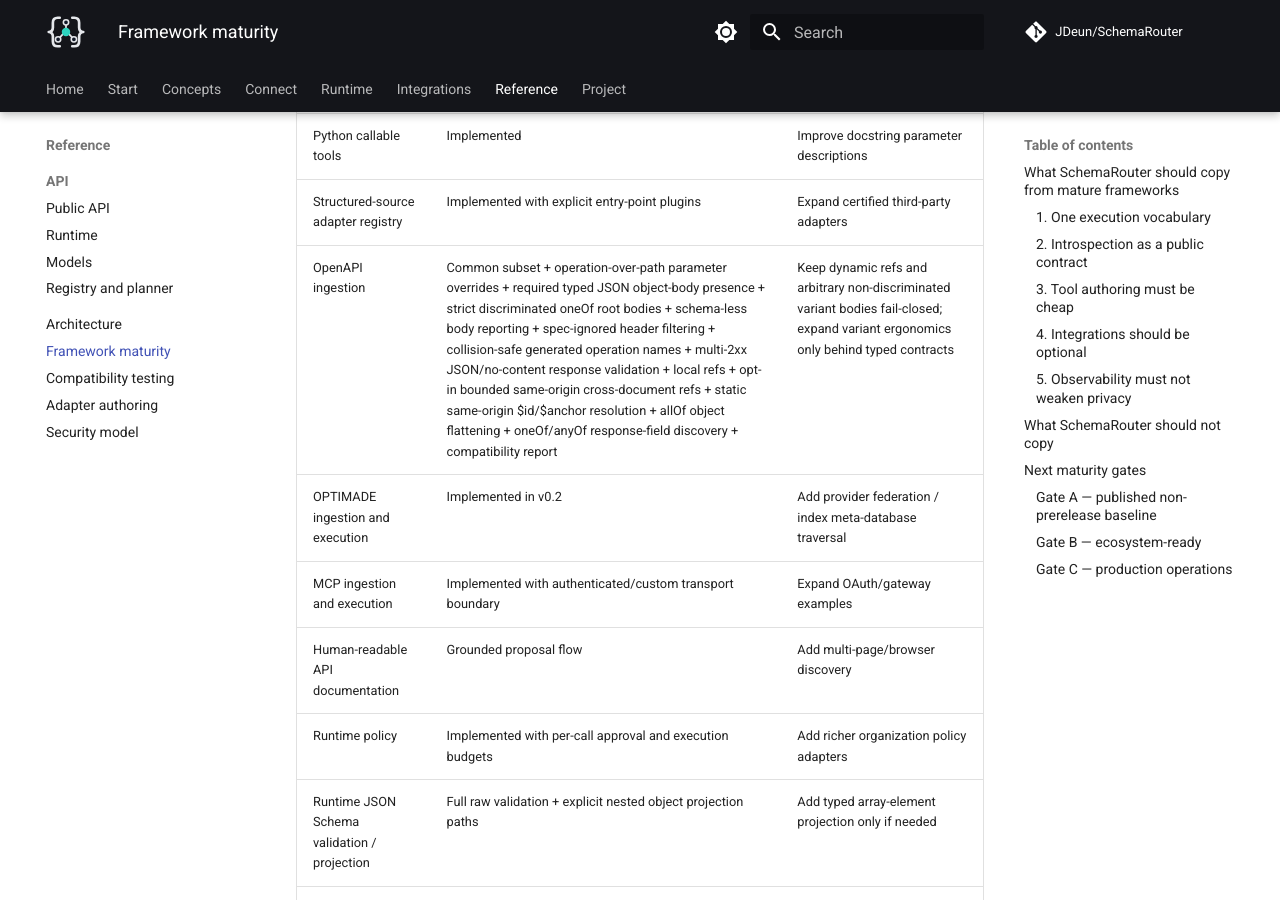
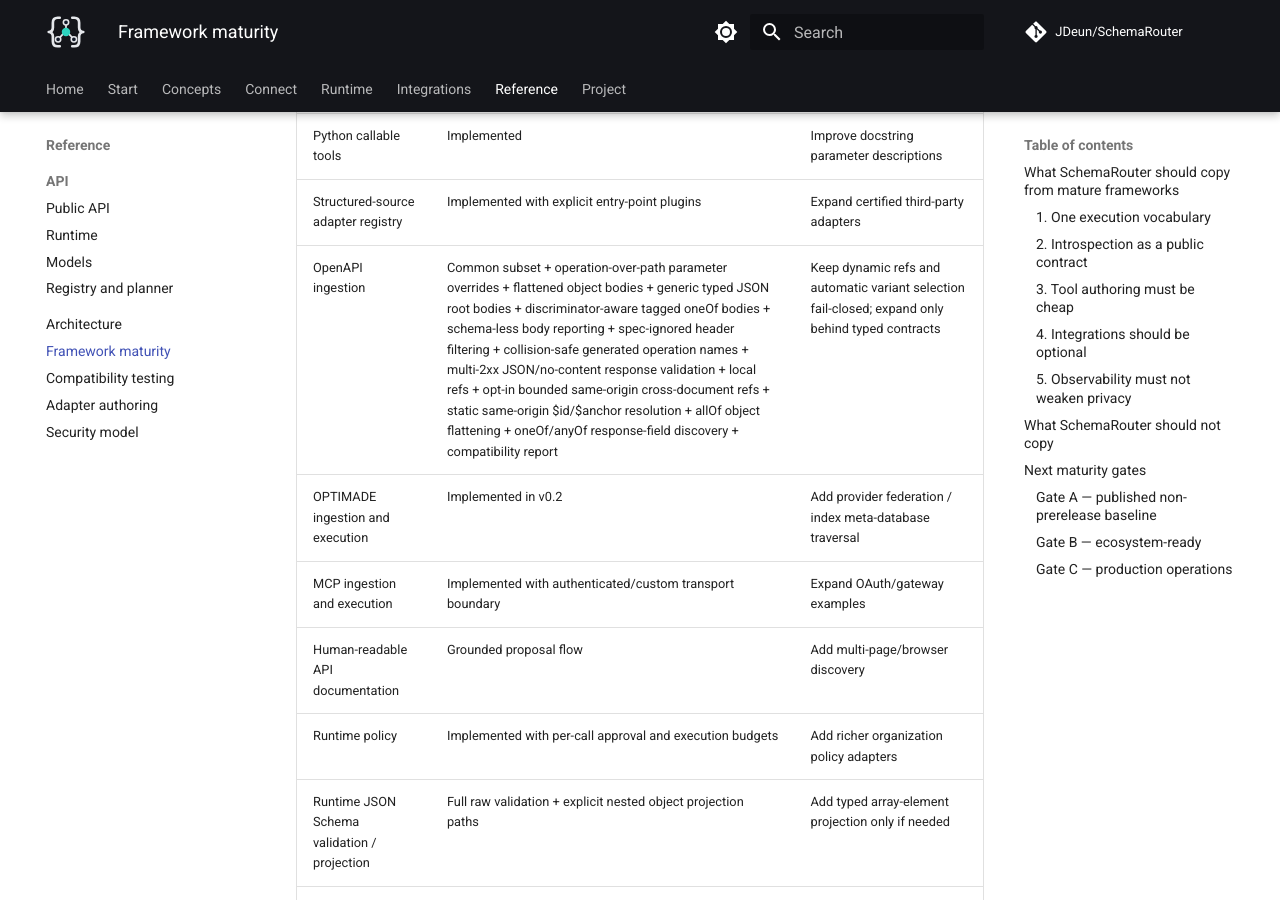
Before and after one commit to JDeun/SchemaRouter, an MkDocs documentation site: the page built from docs/framework-maturity.md, in a window 1280 px wide and 900 px high, scrolled down 961 px. Built offline with MkDocs 1.6.1 and Material for MkDocs 9.7.7, drawn with Linux system fonts in a browser that asks for light colours; comment, search, counter and statistics services are not loaded; some of the changed text lies outside the part shown.

Commit message:
docs: update OpenAPI root body maturity

```diff
--- a/docs/framework-maturity.md
+++ b/docs/framework-maturity.md
@@ -18,7 +18,7 @@ This document tracks framework-level maturity rather than research metrics.
 | Retry policy | Read-only gate + explicit non-retryable invocation marker + built-in OpenAPI/OPTIMADE HTTP classification | Extend protocol-specific classifiers only where recovery semantics are well-defined |
 | Python callable tools | Implemented | Improve docstring parameter descriptions |
 | Structured-source adapter registry | Implemented with explicit entry-point plugins | Expand certified third-party adapters |
-| OpenAPI ingestion | Common subset + operation-over-path parameter overrides + required typed JSON object-body presence + strict discriminated oneOf root bodies + schema-less body reporting + spec-ignored header filtering + collision-safe generated operation names + multi-2xx JSON/no-content response validation + local refs + opt-in bounded same-origin cross-document refs + static same-origin $id/$anchor resolution + allOf object flattening + oneOf/anyOf response-field discovery + compatibility report | Keep dynamic refs and arbitrary non-discriminated variant bodies fail-closed; expand variant ergonomics only behind typed contracts |
+| OpenAPI ingestion | Common subset + operation-over-path parameter overrides + flattened object bodies + generic typed JSON root bodies + discriminator-aware tagged oneOf bodies + schema-less body reporting + spec-ignored header filtering + collision-safe generated operation names + multi-2xx JSON/no-content response validation + local refs + opt-in bounded same-origin cross-document refs + static same-origin $id/$anchor resolution + allOf object flattening + oneOf/anyOf response-field discovery + compatibility report | Keep dynamic refs and automatic variant selection fail-closed; expand only behind typed contracts |
 | OPTIMADE ingestion and execution | Implemented in v0.2 | Add provider federation / index meta-database traversal |
 | MCP ingestion and execution | Implemented with authenticated/custom transport boundary | Expand OAuth/gateway examples |
 | Human-readable API documentation | Grounded proposal flow | Add multi-page/browser discovery |
@@ -124,7 +124,7 @@ Still external or follow-up work:
 
 - upstream ecosystem listing/discussion requests;
 - broader live benchmark evidence;
-- dynamic OpenAPI/JSON-Schema reference semantics and explicit request/discriminator variant selection.
+- dynamic OpenAPI/JSON-Schema reference semantics and automatic planner-side schema-variant selection.
 
 ### Gate C — production operations
 
```
